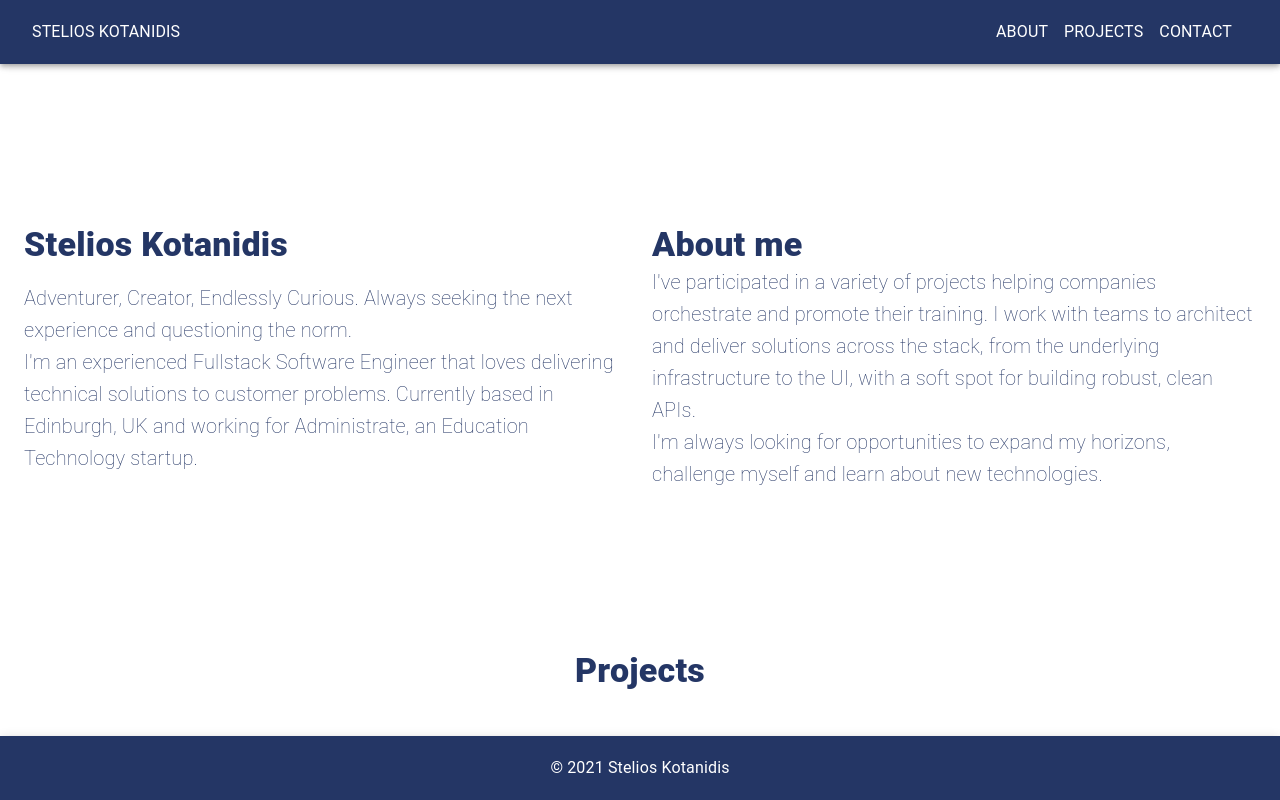
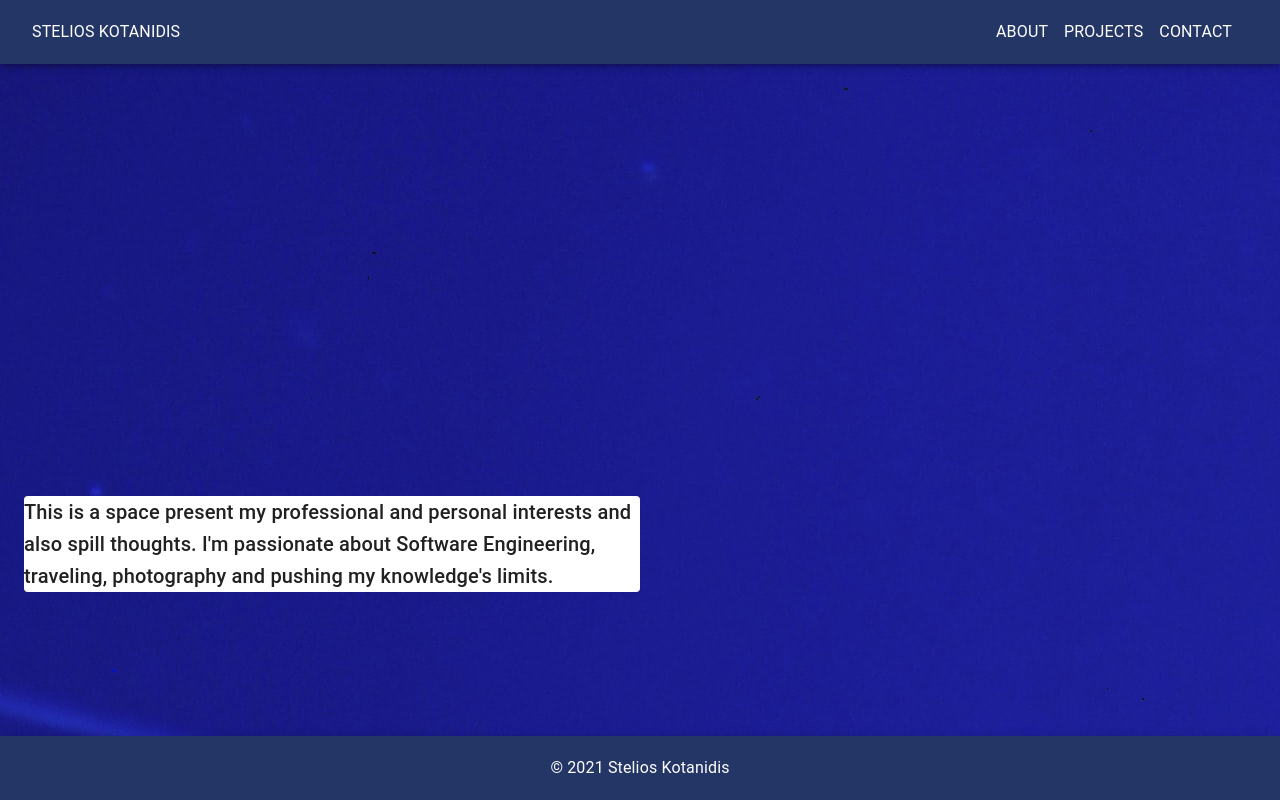
Before and after one commit to devkot/stelioskot.dev, a React (Create React App) app: page / in a window 1280 px wide. Shown: the top 800 px of the page. Built offline with nearby package versions, Linux system fonts and the light colour scheme.

Commit message:
WIP: experiment with simple intro page and multiple routes

```diff
--- a/src/components/Intro.tsx
+++ b/src/components/Intro.tsx
@@ -2,17 +2,26 @@ import React from "react";
 
 import { Typography, Box, Paper, Grid } from "@material-ui/core";
 import { makeStyles, Theme } from "@material-ui/core/styles";
+import backgroundImg from "../components/background.jpg";
 
 const useStyles = makeStyles((theme: Theme) => ({
-  homeContainer: {
-    paddingTop: theme.spacing(10),
+  page: {
+    backgroundImage: `url(${backgroundImg})`,
   },
-  homeTitle: {
+  sectionContainer: {
+    display: "flex",
+    justifyContent: "center",
+    alignItems: "center",
+    minHeight: "100vh",
+    width: "50%",
+  },
+  sectionTitle: {
     fontWeight: 800,
-    "text-align": "left",
+
+    "text-align": "center",
     color: theme.palette.primary.main,
   },
-  homeContent: {
+  sectionContent: {
     fontWeight: 100,
     "text-align": "left",
     color: theme.palette.primary.main,
@@ -23,42 +32,12 @@ const Intro: React.FunctionComponent = () => {
   const classes = useStyles();
 
   return (
-    <Box className={classes.homeContainer} id="page-top">
+    <Box className={classes.sectionContainer} id="page-top">
       <Paper elevation={0}>
-        <Typography variant="h4" className={classes.homeTitle}>
-          <Grid container spacing={3}>
-            <Grid container item xs={12} sm={6}>
-              <Grid item>Stelios Kotanidis</Grid>
-              <Typography variant="h6" className={classes.homeContent}>
-                <Grid item>
-                  Adventurer, Creator, Endlessly Curious. Always seeking the
-                  next experience and questioning the norm.
-                </Grid>
-                <Grid item>
-                  I'm an experienced Fullstack Software Engineer that loves
-                  delivering technical solutions to customer problems. Currently
-                  based in Edinburgh, UK and working for Administrate, an
-                  Education Technology startup.
-                </Grid>
-              </Typography>
-            </Grid>
-            <Grid container item xs={12} sm={6}>
-              <Grid item>About me</Grid>
-              <Typography variant="h6" className={classes.homeContent}>
-                <Grid item>
-                  I've participated in a variety of projects helping companies
-                  orchestrate and promote their training. I work with teams to
-                  architect and deliver solutions across the stack, from the
-                  underlying infrastructure to the UI, with a soft spot for
-                  building robust, clean APIs.
-                </Grid>
-                <Grid item>
-                  I'm always looking for opportunities to expand my horizons,
-                  challenge myself and learn about new technologies.
-                </Grid>
-              </Typography>
-            </Grid>
-          </Grid>
+        <Typography variant="h6">
+          This is a space present my professional and personal interests and
+          also spill thoughts. I'm passionate about Software Engineering,
+          traveling, photography and pushing my knowledge's limits.
         </Typography>
       </Paper>
     </Box>
--- a/src/components/Projects.tsx
+++ b/src/components/Projects.tsx
@@ -4,20 +4,18 @@ import { Typography, Box, Grid, Link, Paper } from "@material-ui/core";
 import { makeStyles, Theme } from "@material-ui/core/styles";
 
 const useStyles = makeStyles((theme: Theme) => ({
-  homeContainer: {
+  sectionContainer: {
     paddingTop: theme.spacing(10),
   },
-  homeTitle: {
+  sectionTitle: {
     fontWeight: 800,
     paddingTop: theme.spacing(10),
     paddingBottom: theme.spacing(10),
     "text-align": "center",
     color: theme.palette.primary.main,
   },
-  homeContent: {
+  sectionContent: {
     fontWeight: 100,
-    paddingTop: theme.spacing(10),
-    paddingBottom: theme.spacing(10),
     "text-align": "left",
     color: theme.palette.primary.main,
   },
@@ -48,14 +46,14 @@ const Projects: React.FunctionComponent = () => {
   const classes = useStyles();
 
   return (
-    <Box id="projects" className={classes.homeContainer}>
+    <Box id="projects" className={classes.sectionContainer}>
       <Paper elevation={0}>
-        <Typography variant="h4" className={classes.homeTitle}>
+        <Typography variant="h4" className={classes.sectionTitle}>
           <Box>Projects</Box>
         </Typography>
         <Grid container spacing={3}>
           <Grid container item xs={12} sm={6}>
-            <Typography variant="h6" className={classes.homeContent}>
+            <Typography variant="h6" className={classes.sectionContent}>
               <Grid item>My personal interests include:</Grid>
               <ul>
                 <li>
@@ -95,7 +93,7 @@ const Projects: React.FunctionComponent = () => {
             </Typography>
           </Grid>
           <Grid container item xs={12} sm={6}>
-            <Typography variant="h6" className={classes.homeContent}>
+            <Typography variant="h6" className={classes.sectionContent}>
               <Grid item>
                 Current Job (
                 <LinkTo to="https://getadministrate.com" title="Administrate" />
--- a/src/pages/Home.tsx
+++ b/src/pages/Home.tsx
@@ -5,10 +5,12 @@ import { makeStyles, Theme } from "@material-ui/core/styles";
 import Projects from "../components/Projects";
 import Intro from "../components/Intro";
 import ContactMe from "../components/ContactMe";
+import backgroundImg from "../assets/jellyfish.jpg";
 
 const useStyles = makeStyles((theme: Theme) => ({
   homeContainer: {
     paddingTop: theme.spacing(10),
+    backgroundImage: `url(${backgroundImg})`,
   },
 }));
 
@@ -18,8 +20,8 @@ const Home: React.FunctionComponent = () => {
   return (
     <Container maxWidth="lg" className={classes.homeContainer}>
       <Intro />
-      <Projects />
-      <ContactMe />
+      {/* <Projects />
+      <ContactMe /> */}
     </Container>
   );
 };
```
Also changed, not shown: src/assets/jellyfish.jpg (added).
